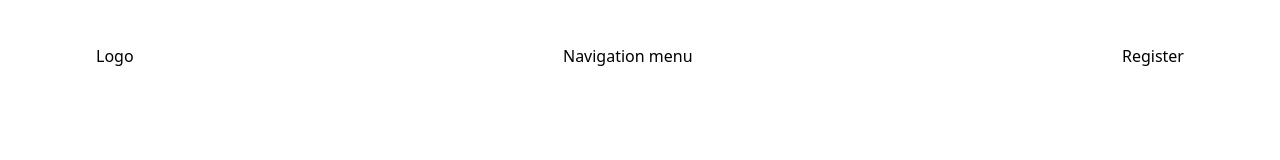
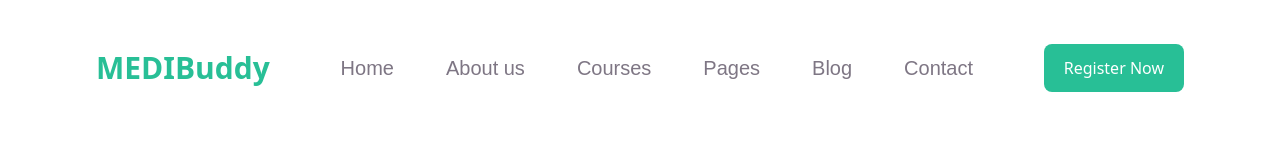
Before and after one commit to Prashant-Kumar-321/MediBuddy, a plain HTML site: page index.html in a window 1280 px wide. Drawn offline with Linux system fonts and the light colour scheme.

Commit message:
Finish implementing Header section

```diff
--- a/css/input.css
+++ b/css/input.css
@@ -1,3 +1,22 @@
 @tailwind base;
 @tailwind components;
 @tailwind utilities;
+
+@import url('https://fonts.googleapis.com/css2?family=Lobster&family=Poppins&display=swap');
+
+
+.nav-menu>li>a{
+    @apply
+        text-xl font-light
+        px-3 pb-0.5 relative
+        select-none font-poppins
+}
+
+.nav-menu-hover>li>a{
+    @apply hover:text-primary
+        after:content-[''] after:w-full after:h-0.5
+        after:absolute after:bottom-0 after:left-0
+        after:bg-primary
+        after:origin-left after:scale-x-0 hover:after:scale-x-100
+        after:transition after:duration-300
+}
--- a/index.html
+++ b/index.html
@@ -11,9 +11,24 @@
 </head>
 <body class="px-16 pt-5">
     <header class="flex row justify-between items-center px-8 py-6">
-        <div aria-label="logo">Logo</div>
-        <nav aria-label="navigation-menu">Navigation menu</nav>
-        <div aria-label="call to action">Register</div>
+        <div aria-label="logo" class="font-bold text-3xl text-primary transition duration-200 ease-in-out hover:text-light-primary select-none">
+            <a href="#">MEDIBuddy</a>
+        </div>
+        <nav aria-label="navigation-menu">
+            <ul class="flex flex-row items-center space-x-7 text-light-gray nav-menu nav-menu-hover">
+                <li><a href="#">Home</a></li>
+                <li><a href="#">About us</a></li>
+                <li><a href="#">Courses</a></li>
+                <li><a href="#">Pages</a></li>
+                <li><a href="#">Blog</a></li>
+                <li><a href="#">Contact</a></li>
+            </ul>
+        </nav>
+        <div aria-label="call to action" class="select-none">
+            <a styles="color: #28bf96" href="#">
+                <button type="button" class="bg-primary px-5 py-3 rounded-lg text-white transition duration-200 ease-in-out hover:bg-light-primary">Register Now</button>
+            </a>
+        </div>
     </header>
 </body>
 </html>
--- a/tailwindcss/tailwind.config.js
+++ b/tailwindcss/tailwind.config.js
@@ -2,7 +2,17 @@
 module.exports = {
   content: ['../index.html'],
   theme: {
-    extend: {},
+    extend: {
+      colors:{
+        "primary": "#28bf96",
+        "light-primary": "#209677",
+        "secondary": "#defcf4",
+        "light-gray": "#7e7684"
+      },
+      fontFamily:{
+        "poppins": ['Poppins', 'sans-serif'],
+      }
+    },
   },
   plugins: [],
 }
```
Also changed, not shown: css/styles.css.
